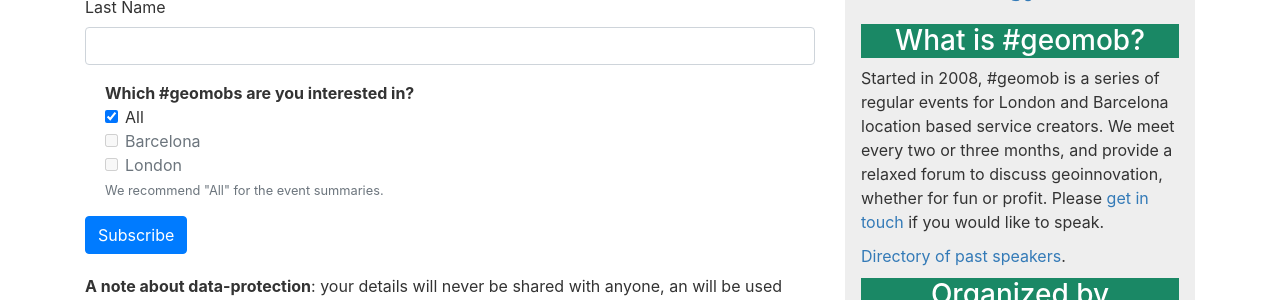
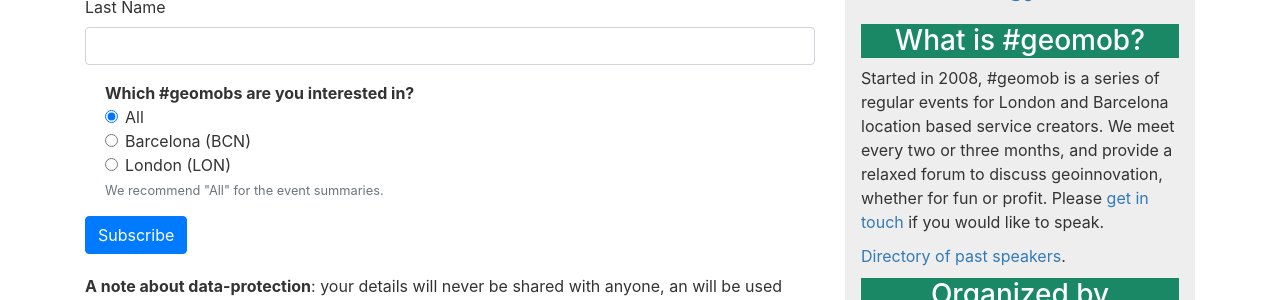
Before and after one commit to geomob/geomob-website, a Jekyll site: the page built from mailing-list.html, in a window 1280 px wide. Shown: the part 495-795 px from the top of the page. Built offline with Jekyll 4.4.1, drawn with Linux system fonts in a browser that asks for light colours; nearby versions of some CDN libraries; comment, search, counter and statistics services are not loaded.

Commit message:
make city a radio button

```diff
--- a/mailing-list.html
+++ b/mailing-list.html
@@ -32,24 +32,17 @@ We recommend you subscribe to all cities for the event summaries.
 
     <div class="form-group form-check">
       <strong>Which #geomobs are you interested in? </strong>
-
       <div class="form-check">
-        <input class="form-check-input" type="checkbox" value="1" name="group[287][1]" id="mce-group[287]-287-0" checked>
-        <label class="form-check-label" for="mce-group[287]-287-0">
-          All
-        </label>
+        <input class="form-check-input" type="radio" value="ALL" name="MMERGE3" id="mce-MMERGE3-0" checked>
+        <label class="form-check-label" for="mce-MMERGE3-0">All</label>
       </div>
       <div class="form-check">
-        <input class="form-check-input" type="checkbox" value="2" name="group[287][2]" id="mce-group[287]-287-1" disabled>
-        <label class="form-check-label" for="mce-group[287]-287-1">
-          Barcelona
-        </label>
+        <input class="form-check-input" type="radio" value="BCN" name="MMERGE3" id="mce-MMERGE3-1">
+        <label class="form-check-label" for="mce-MMERGE3-1">Barcelona (BCN)</label>
       </div>
       <div class="form-check">
-        <input class="form-check-input" type="checkbox" value="4" name="group[287][4]" id="mce-group[287]-287-2" disabled>
-        <label class="form-check-label" for="mce-group[287]-287-2">
-          London
-        </label>
+        <input class="form-check-input" type="radio" value="LON" name="MMERGE3" id="mce-MMERGE3-2">
+        <label class="form-check-label" for="mce-MMERGE3-2">London (LON)</label>
       </div>
 
       <small id="cityHelp" class="form-text text-muted">We recommend "All" for the event summaries.</small>
```
